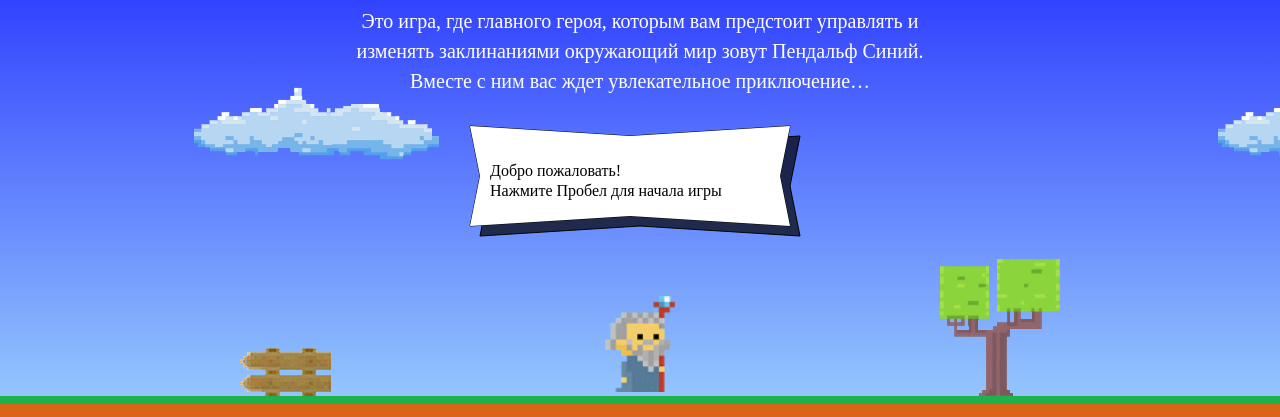
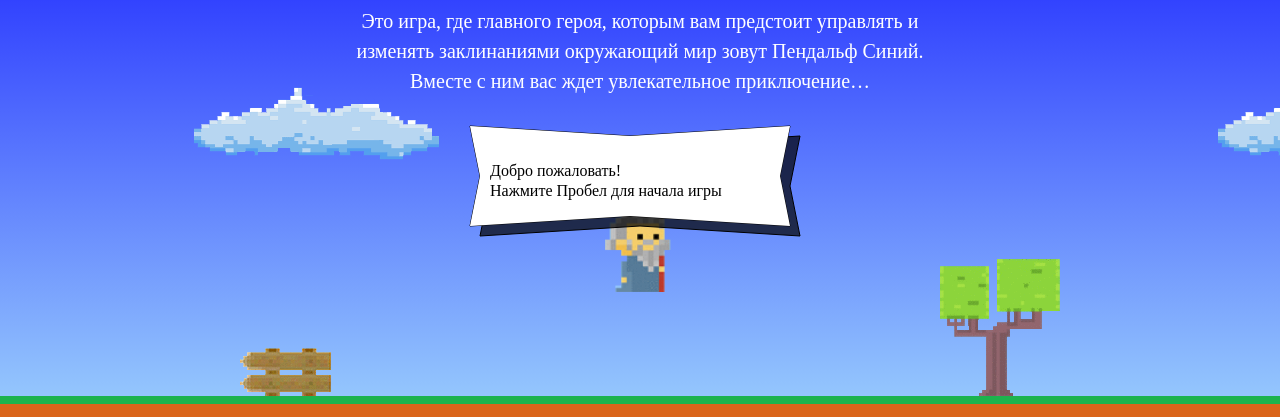
Before and after one commit to halikov/91943-code-and-magick-17, a website: page index.html in a window 1280 px wide. Shown: the part 203-620 px from the top of the page. Drawn offline with Linux system fonts and the light colour scheme; a web font is replaced by a local one.

Commit message:
Расчет высоты мага делает функцией.

```diff
--- a/index.html
+++ b/index.html
@@ -189,14 +189,17 @@
 
   var wizardSpeed = 3;
   var wizardWidth = 70;
-  var wizardHeigth = 1.337 * wizardWidth;
+
+  var wizardHeigth = function () {
+    return  wizardWidth * 1.337;
+  };
 
   var getWizardX = function (width) {
     return (width - wizardWidth) / 2;
   };
 
   var getWizardY = function (height) {
-    return height / 3 * 2;
+    return height / 3;
   }
 </script>
 <script src="js/game.js"></script>
```
